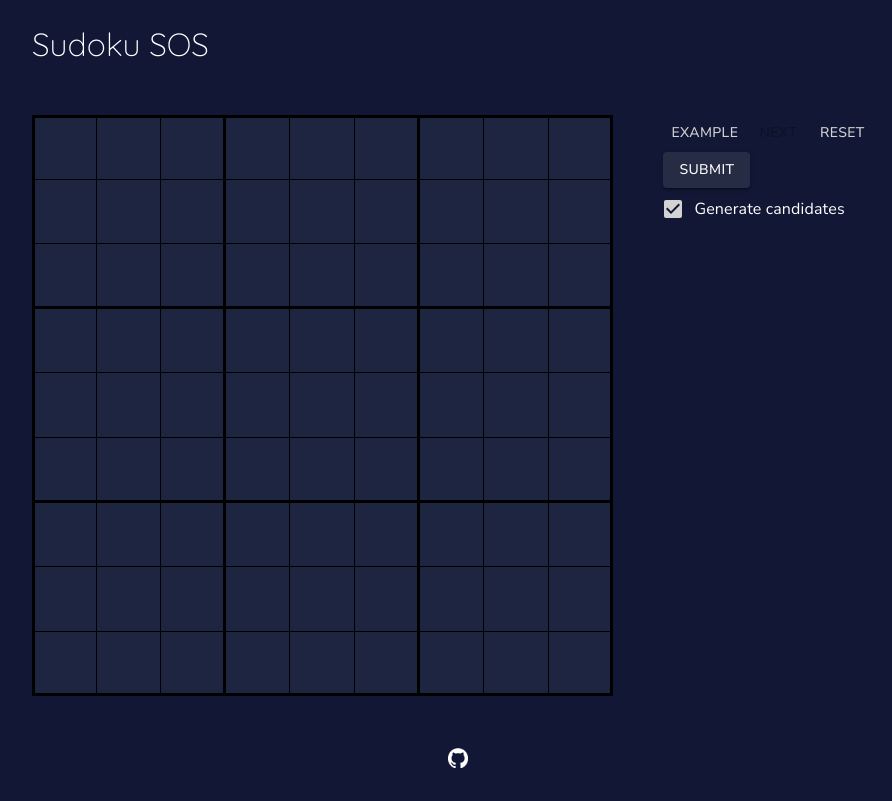
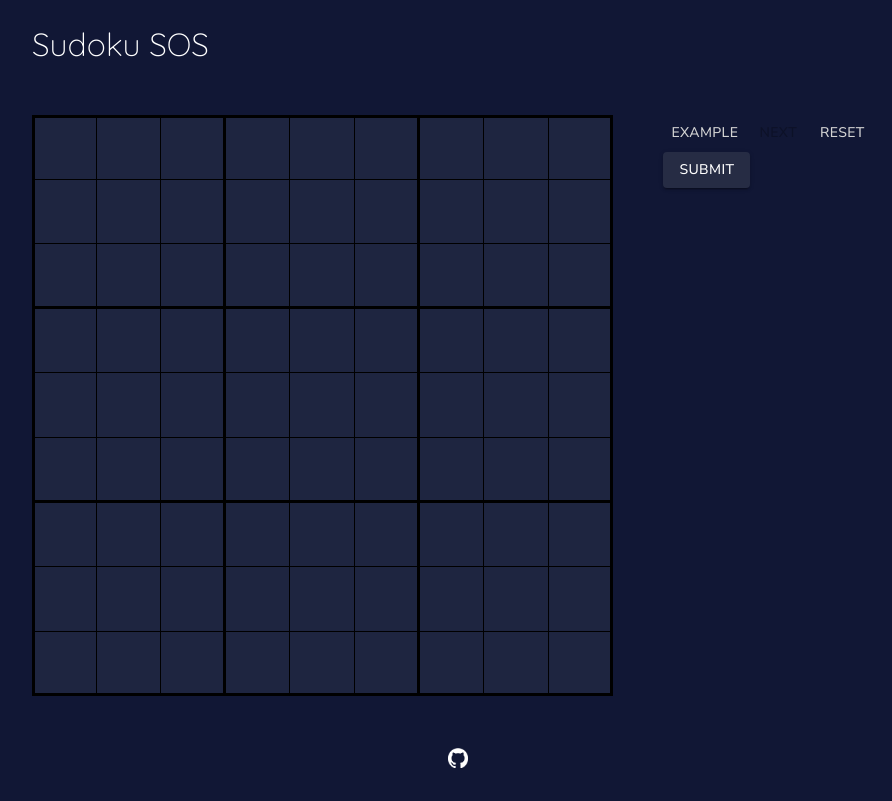
Before and after one commit to sanujs/sudoku-sos, a React (Vite) app in the folder sudoku-client/: page / in a window 1280 px wide. Shown: the whole page, without its empty margins (182-1074 px from the left). Built offline with nearby package versions, Linux system fonts and the light colour scheme; a web font is replaced by a local one.

Commit message:
Removed 'Generate Candidates' checkbox

```diff
--- a/sudoku-client/src/components/Controls.tsx
+++ b/sudoku-client/src/components/Controls.tsx
@@ -1,6 +1,5 @@
-import { Button, FormControlLabel, Checkbox, ButtonProps, Typography } from "@mui/material";
+import { Button, ButtonProps } from "@mui/material";
 import { CellState } from "./Sudoku";
-import { ChangeEvent } from "react";
 import { styled } from "@mui/material/styles";
 
 type ControlsProps = {
@@ -11,8 +10,6 @@ type ControlsProps = {
   setGridState: React.Dispatch<React.SetStateAction<CellState[]>>;
   reset: () => void;
   exampleSudoku: () => void;
-  showCandidates: boolean;
-  handleCandidateCheckbox: (e: ChangeEvent<HTMLInputElement>) => Promise<void>;
 };
 const SubmitButton = styled(Button)<ButtonProps>(({ theme }) => ({
   color: theme.palette.getContrastText("#262c44"),
@@ -56,26 +53,6 @@ const Controls = (props: ControlsProps) => {
           Submit
         </SubmitButton>
       </div>
-      <FormControlLabel
-        sx={{
-          typography: {
-            fontFamily: "Nunito Sans",
-          }
-        }}
-        control={
-          <Checkbox
-            sx={{
-              color: "#4c587d",
-              '&.Mui-checked': {
-                color: "lightgrey",
-              },
-            }}
-            checked={props.showCandidates}
-            onChange={props.handleCandidateCheckbox}
-          />
-        }
-        label={<Typography sx={{fontFamily: "Nunito Sans"}}>Generate candidates</Typography>}
-      />
     </div>
   );
 };
--- a/sudoku-client/src/components/Sudoku.tsx
+++ b/sudoku-client/src/components/Sudoku.tsx
@@ -82,7 +82,6 @@ const Sudoku = () => {
   });
   const [solveOrder, setSolveOrder] = useState<Step[]>([]);
   const [solveOrderIndex, setSolveOrderIndex] = useState<number | null>(null);
-  const [showCandidates, setShowCandidates] = useState(true);
   const [newestHintss, setNewestHint] = useState<number[]>([]);
 
   const handleSubmit = () => {
@@ -236,8 +235,7 @@ const Sudoku = () => {
     const candidatesObj: string[] = [];
     if (
       solveOrderIndex === null ||
-      gridState[i].sudokuState ||
-      !showCandidates
+      gridState[i].sudokuState
     ) {
       return candidatesObj;
     }
@@ -256,12 +254,6 @@ const Sudoku = () => {
     }
 
     return candidatesObj;
-  }
-
-  async function handleCandidateCheckbox(
-    e: React.ChangeEvent<HTMLInputElement>
-  ) {
-    setShowCandidates(e.target.checked);
   }
 
   function reset() {
@@ -319,8 +311,6 @@ const Sudoku = () => {
             setGridState={setGridState}
             reset={reset}
             exampleSudoku={exampleSudoku}
-            showCandidates={showCandidates}
-            handleCandidateCheckbox={handleCandidateCheckbox}
           ></Controls>
           <StepList
             solveOrder={solveOrder}
```
